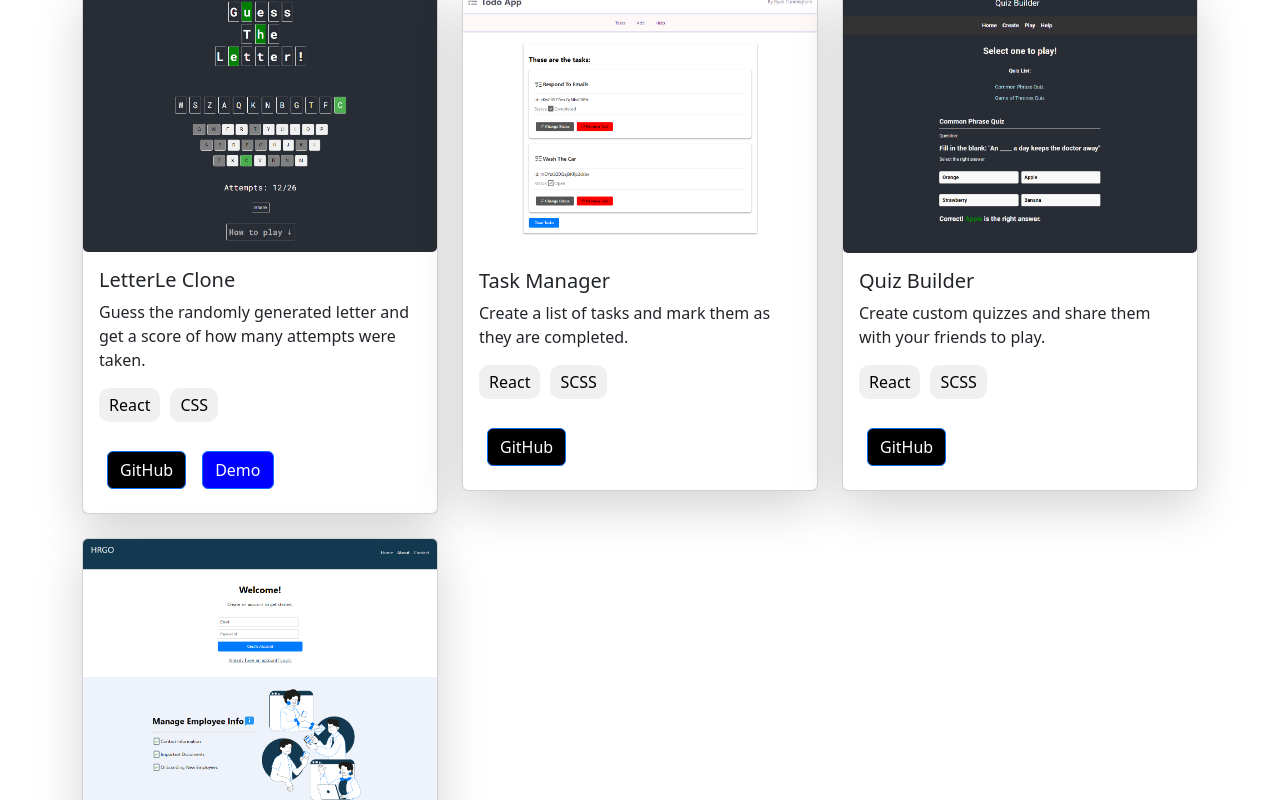
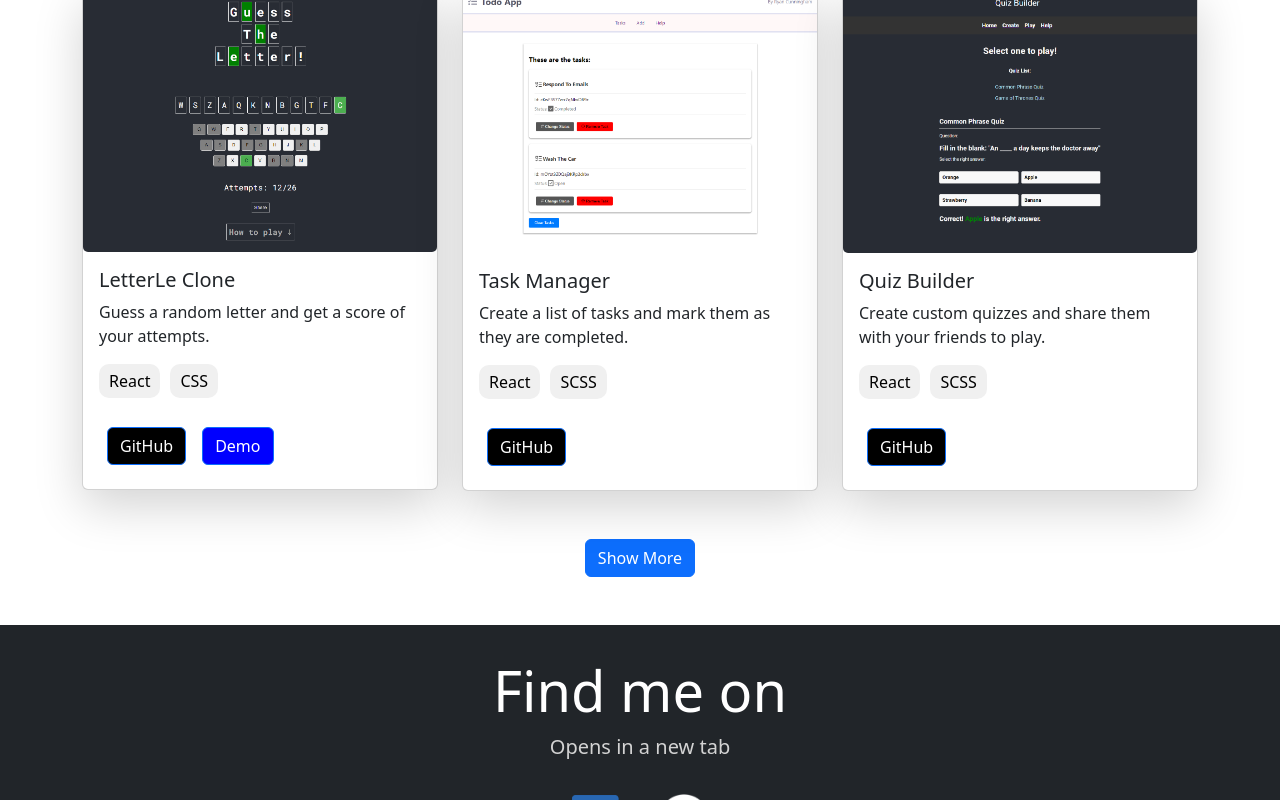
Before and after one commit to ryanjtc/portfolio, a React (Create React App) app: page / in a window 1280 px wide. Shown: the part 830-1630 px from the top of the page. Built offline with nearby package versions, Linux system fonts and the light colour scheme.

Commit message:
updated projects section with functionality.

```diff
--- a/src/components/Projects/Projects.js
+++ b/src/components/Projects/Projects.js
@@ -1,17 +1,20 @@
-import React from 'react';
-import {Button, Card, Col, Container, Row} from "react-bootstrap";
+import React, { useState } from 'react';
+import { Button, Card, Col, Container, Row } from "react-bootstrap";
 import HRGO_IMG from '../../Images/ProjectPhotos/HRGO.png';
 import quizBuilder_IMG from '../../Images/ProjectPhotos/quiz-builder.png';
 import reactTODO_IMG from '../../Images/ProjectPhotos/react-todo.png';
 import letterleClone_IMG from '../../Images/ProjectPhotos/letterleClone.png';
 
+const Projects = () => {
+    const [showMore, setShowMore] = useState(false);
 
-const Projects = () => {
     const xs_num = 12;
     const sm_num = 6;
     const md_num = 4;
     const lg_num = 4;
     const xl_num = 4;
+
+    const toggleShowMore = () => setShowMore(!showMore);
 
     return (
         <div>
@@ -21,22 +24,22 @@ const Projects = () => {
                     <Row>
                         <Col xs={xs_num} sm={sm_num} md={md_num} lg={lg_num} xl={xl_num} className="mb-4">
                             <Card className={'card shadow-lg'}>
-                                <Card.Img src={letterleClone_IMG}/>
+                                <Card.Img src={letterleClone_IMG} />
                                 <Card.Body>
                                     <Card.Title>LetterLe Clone</Card.Title>
-                                    <Card.Text>Guess the randomly generated letter and get a score of how many attempts were taken.</Card.Text>
+                                    <Card.Text>Guess a random letter and get a score of your attempts.</Card.Text>
                                     <ul className="styled-list">
                                         <li>React</li>
                                         <li>CSS</li>
                                     </ul>
-                                    <Button style={{backgroundColor: "black", color: "white"}} className={'m-2'} href='https://github.com/ryanjtc/letterle-clone' target='_blank' rel="noopener noreferrer">GitHub</Button>
-                                    <Button style={{backgroundColor: "blue", color: "white"}} className={'m-2'} href='https://ryanjtc.github.io/letterle-clone/' target='_blank' rel="noopener noreferrer">Demo</Button>
+                                    <Button style={{ backgroundColor: "black", color: "white" }} className={'m-2'} href='https://github.com/ryanjtc/letterle-clone' target='_blank' rel="noopener noreferrer">GitHub</Button>
+                                    <Button style={{ backgroundColor: "blue", color: "white" }} className={'m-2'} href='https://ryanjtc.github.io/letterle-clone/' target='_blank' rel="noopener noreferrer">Demo</Button>
                                 </Card.Body>
                             </Card>
                         </Col>
                         <Col xs={xs_num} sm={sm_num} md={md_num} lg={lg_num} xl={xl_num} className="mb-4">
                             <Card className={'card shadow-lg'}>
-                                <Card.Img src={reactTODO_IMG}/>
+                                <Card.Img src={reactTODO_IMG} />
                                 <Card.Body>
                                     <Card.Title>Task Manager</Card.Title>
                                     <Card.Text>Create a list of tasks and mark them as they are completed.</Card.Text>
@@ -44,13 +47,13 @@ const Projects = () => {
                                         <li>React</li>
                                         <li>SCSS</li>
                                     </ul>
-                                    <Button style={{backgroundColor: "black", color: "white"}} className={'m-2'} href='https://github.com/ryanjtc/react-todo' target='_blank' rel="noopener noreferrer">GitHub</Button>
+                                    <Button style={{ backgroundColor: "black", color: "white" }} className={'m-2'} href='https://github.com/ryanjtc/react-todo' target='_blank' rel="noopener noreferrer">GitHub</Button>
                                 </Card.Body>
                             </Card>
                         </Col>
                         <Col xs={xs_num} sm={sm_num} md={md_num} lg={lg_num} xl={xl_num} className="mb-4">
                             <Card className={'card shadow-lg'}>
-                                <Card.Img src={quizBuilder_IMG}/>
+                                <Card.Img src={quizBuilder_IMG} />
                                 <Card.Body>
                                     <Card.Title>Quiz Builder</Card.Title>
                                     <Card.Text>Create custom quizzes and share them with your friends to play.</Card.Text>
@@ -58,13 +61,14 @@ const Projects = () => {
                                         <li>React</li>
                                         <li>SCSS</li>
                                     </ul>
-                                    <Button style={{backgroundColor: "black", color: "white"}} className={'m-2'} href='https://github.com/ryanjtc/quiz-builder' target='_blank' rel="noopener noreferrer">GitHub</Button>
+                                    <Button style={{ backgroundColor: "black", color: "white" }} className={'m-2'} href='https://github.com/ryanjtc/quiz-builder' target='_blank' rel="noopener noreferrer">GitHub</Button>
                                 </Card.Body>
                             </Card>
                         </Col>
+                        {showMore && (
                             <Col xs={xs_num} sm={sm_num} md={md_num} lg={lg_num} xl={xl_num} className="mb-4">
                                 <Card className={'card shadow-lg'}>
-                                <Card.Img src={HRGO_IMG}/>
+                                    <Card.Img src={HRGO_IMG} />
                                     <Card.Body>
                                         <Card.Title>HR Dashboard</Card.Title>
                                         <Card.Text>A way for HR Admins to keep track of employee information.</Card.Text>
@@ -72,11 +76,17 @@ const Projects = () => {
                                             <li>React</li>
                                             <li>SCSS</li>
                                         </ul>
-                                    <Button style={{backgroundColor: "black", color: "white"}} className={'m-2'} href='https://github.com/ryanjtc/hrgo' target='_blank' rel="noopener noreferrer">GitHub</Button>
+                                        <Button style={{ backgroundColor: "black", color: "white" }} className={'m-2'} href='https://github.com/ryanjtc/hrgo' target='_blank' rel="noopener noreferrer">GitHub</Button>
                                     </Card.Body>
                                 </Card>
                             </Col>
+                        )}
                     </Row>
+                    <div className="text-center mt-4">
+                        <Button onClick={toggleShowMore} variant="primary">
+                            {showMore ? 'Show Less' : 'Show More'}
+                        </Button>
+                    </div>
                 </Container>
             </section>
         </div>
```
Lines whose indentation alone changed are shown as unchanged.
